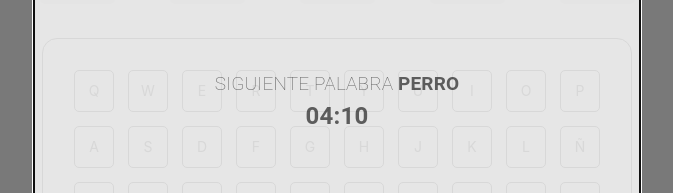
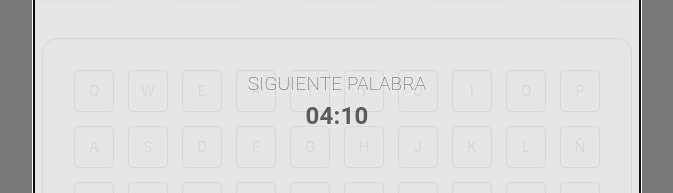
Before and after one commit to ValeriaPerez/dd360-test, a React (Create React App) app: page / in a window 1280 px wide. Shown: the part 352-545 px from the top of the page, without its empty margins (303-976 px from the left). Built offline with nearby package versions, Linux system fonts and the light colour scheme.

Commit message:
Add styles basics

```diff
--- a/src/components/Statistics/Statistics.tsx
+++ b/src/components/Statistics/Statistics.tsx
@@ -63,8 +63,7 @@ function Statistics({
             La palabra era <strong>{word}</strong>
           </Typography>
           <Typography sx={{ fontSize: 19, fontWeight: 100 }} component='p' color='text.secondary'>
-            SIGUIENTE PALABRA  <strong>{word}</strong>
-
+            SIGUIENTE PALABRA
             <Typography gutterBottom sx={{ fontSize: 24, fontWeight: 800 }} component='p' color='text.secondary'>
               <strong>04:10</strong>
             </Typography>
```
